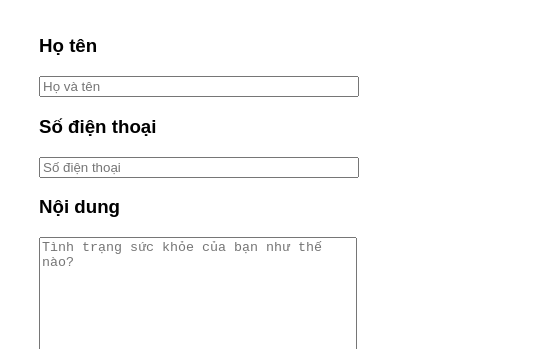
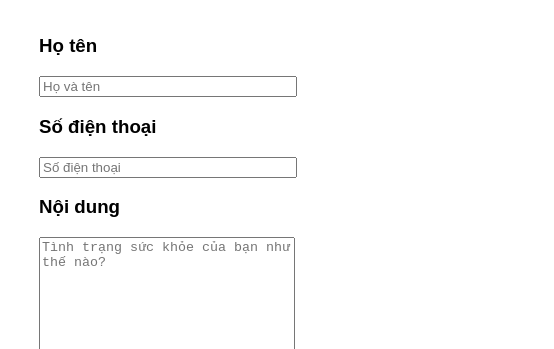
Before and after one commit to hungbui0905/Tri-Duc-Clinic, a plain HTML site: page contact.html in a window 390 px wide. Shown: the part 751-1100 px from the top of the page, 554 px wide, since content can reach past the window. Drawn offline with Linux system fonts and the light colour scheme.

Commit message:
Upload changes

```diff
--- a/css/allpage/desktop.css
+++ b/css/allpage/desktop.css
@@ -130,7 +130,6 @@ nav ul li a {
 
 .menu-icon-items {
     display: none;
-
 }
 
 .clinic-info {
--- a/css/contactpage/contactPhone.css
+++ b/css/contactpage/contactPhone.css
@@ -23,7 +23,7 @@
         transform: none;
     }
     .contactInfo {
-        width: 100%;
+        width: 80%;
     }
 
     textarea {
--- a/javascripts/contact.js
+++ b/javascripts/contact.js
@@ -1,11 +1,15 @@
 function h3alignment() {
-    let namePhone= document.getElementById("namePhone");
-    let phoneInput= document.getElementById("phoneInput");
-    let npWidth= namePhone.offsetWidth;
-    let inputWidth= phoneInput.offsetWidth;
-    let paddingNum= (npWidth-(inputWidth*2))/2;
+    let namePhone = document.getElementById("namePhone");
+    let phoneInput = document.getElementById("phoneInput");
+    let npWidth = namePhone.offsetWidth;
+    let inputWidth = phoneInput.offsetWidth;
+    let paddingNum = (npWidth - (inputWidth * 2)) / 2;
     let h3Element = document.getElementById("h3Element");
-    h3Element.style.marginRight= paddingNum+"px";
+    h3Element.style.paddingRight = paddingNum + "px";
 }
+
 h3alignment();
-window.addEventListener("resize", h3alignment)
+
+
+window.addEventListener("DOMContentLoaded", h3alignment);
+window.addEventListener("resize", h3alignment);
```
Also changed, not shown: contact.html (+0 -2 lines).
